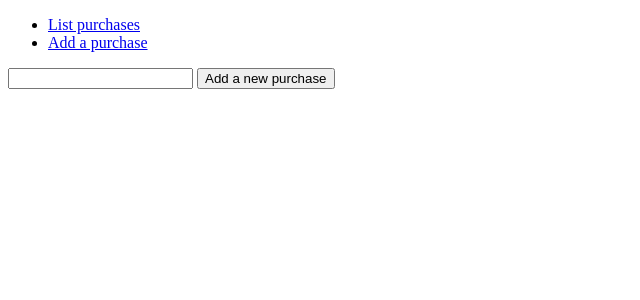
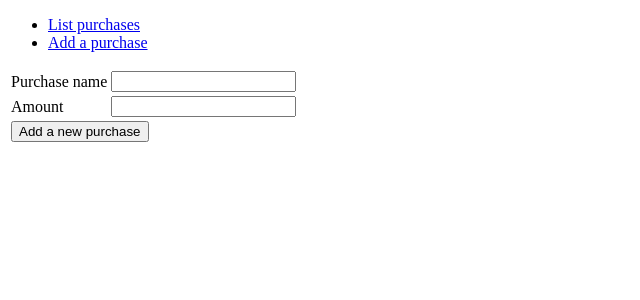
Before and after one commit to Redomy/Ostoskassi, a Flask app: page /purchases/new/ in a window 1280 px wide. Shown: the top 300 px of the page, without its empty margins (0-640 px from the left). Run offline with Flask 2, Linux system fonts and the light colour scheme.

Commit message:
osa 3 välicommit

```diff
--- /dev/null
+++ b/application/purchases/forms.py
@@ -0,0 +1,9 @@
+from flask_wtf import FlaskForm
+from wtforms import StringField, IntegerField, validators
+
+class PurchaseForm(FlaskForm):
+    name = StringField("Purchase name", [validators.Length(min=2)])
+    amount = IntegerField("Amount")
+
+    class Meta:
+        csrf = False
--- a/application/purchases/views.py
+++ b/application/purchases/views.py
@@ -1,6 +1,7 @@
 from application import app, db
 from flask import redirect, render_template, request, url_for
 from application.purchases.models import Purchase
+from application.purchases.forms import PurchaseForm
 
 @app.route("/purchases", methods=["GET"])
 def purchases_index():
@@ -8,7 +9,7 @@ def purchases_index():
 
 @app.route("/purchases/new/")
 def purchases_form():
-    return render_template("purchases/new.html")
+    return render_template("purchases/new.html", form = PurchaseForm())
 
 @app.route("/purchases/<purchase_id>/", methods=["POST"])
 def purchases_set_amount(purchase_id):
@@ -22,7 +23,14 @@ def purchases_set_amount(purchase_id):
 #tasks_create
 @app.route("/purchases/", methods=["POST"])
 def purchases_add():
-    p = Purchase(request.form.get("name"))
+    form = PurchaseForm(request.form)
+
+    if not form.validate():
+        return render_template("purchases/new.html", form = form)
+
+   # p = Purchase(request.form.get("name"))
+    p = Purchase(form.name.data)
+    p.amount = form.amount.data
 
     db.session().add(p)
     db.session().commit()
--- a/application/templates/purchases/new.html
+++ b/application/templates/purchases/new.html
@@ -2,7 +2,34 @@
 
 {% block body %}
 <form method="POST" action="{{ url_for('purchases_add') }}">
-  <input type="text" name="name"/>
-  <input type="submit" value="Add a new purchase"/>
+  <table>
+      <tr>
+	<td>
+	  {{ form.name.label }}
+	</td>
+	<td>
+	  {{ form.name }}
+	</td>
+  <td>
+    <ul>
+      {% for error in form.name.errors %}
+      <li>{{ error }}</li>
+      {% endfor %}
+    </ul>
+  </td>
+      </tr>
+      <tr>
+        <td>
+         {{ form.amount.label  }}
+        </td>
+        <td>
+         {{ form.amount  }}
+        </td>
+      </tr>
+      <tr>
+	<td colspan="2">
+	  <input type="submit" value="Add a new purchase"/>
+	</td>
+      </tr>
 </form>
 {% endblock %}
```
Also changed, not shown: application/purchases.db, 1 other file.
